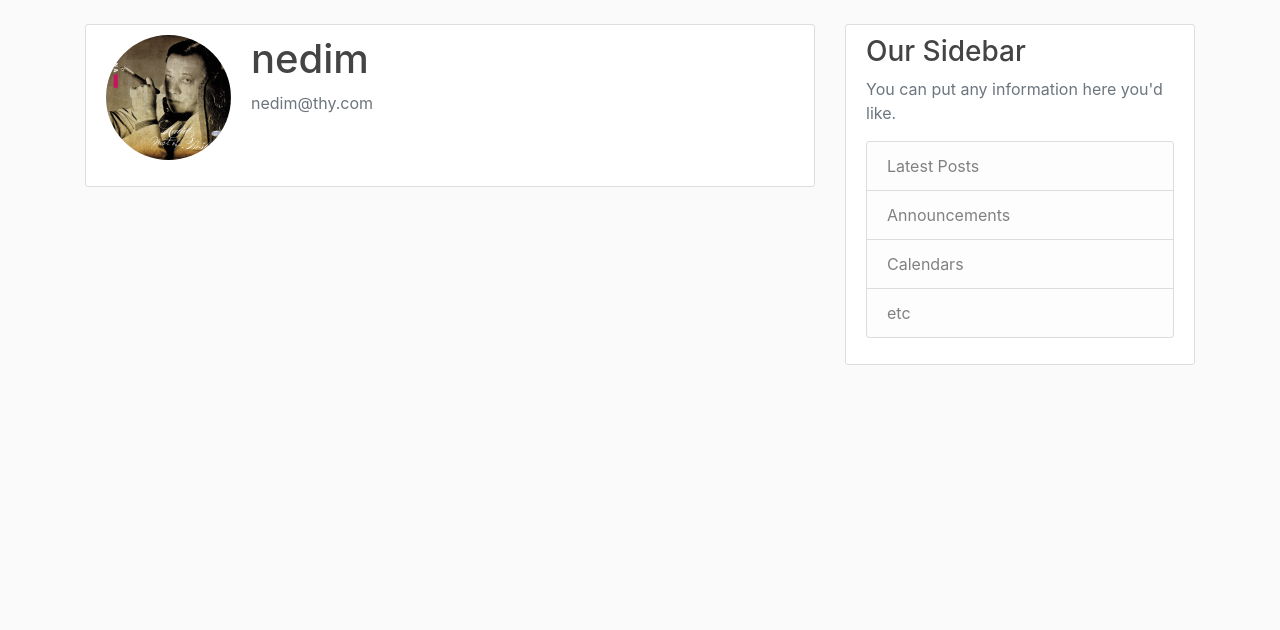
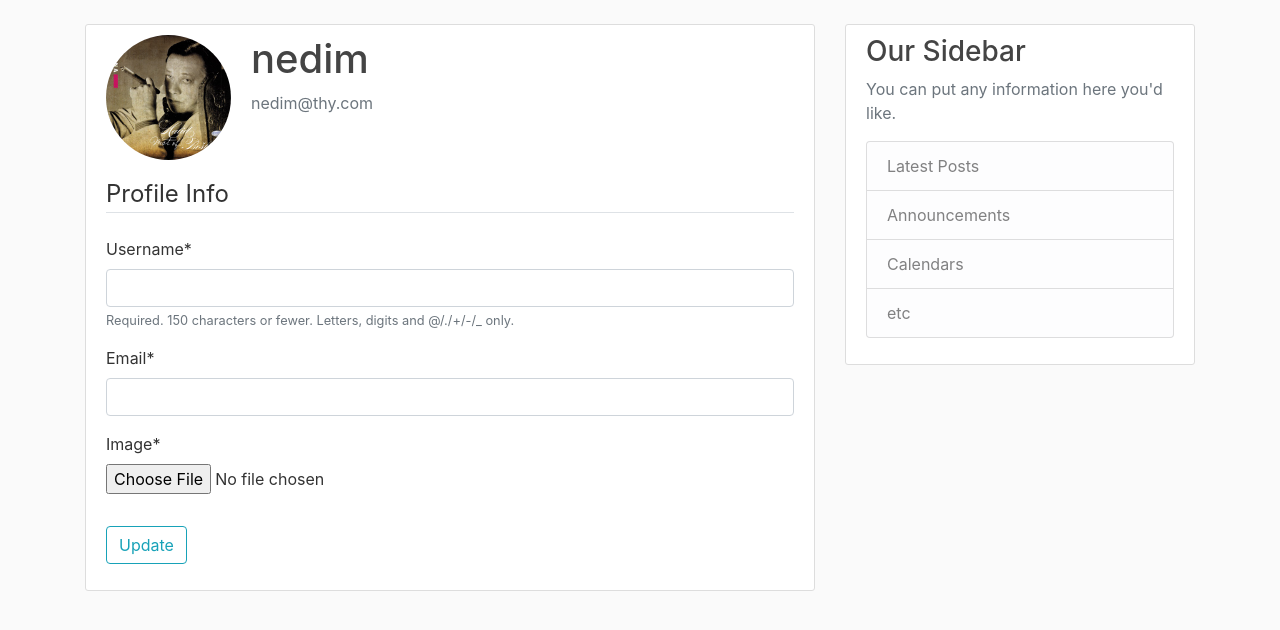
Before and after one commit to NedimRamicevic/django_blog_project, a Django app: template Users/templates/users/profile.html in a window 1280 px wide. Shown: the part 56-686 px from the top of the page. Run offline with Django 4.2, Linux system fonts and the light colour scheme; the template is opened without the code that fills it: values that come from a table or form of the project are taken from there, others are empty; a user stored in the database is signed in; data comes from the database, SQL or seed files in the repository; both versions use the stored data as it was after the commit; some libraries are stand-ins or nearby versions.

Commit message:
user & profile update

```diff
--- a/Users/forms.py
+++ b/Users/forms.py
@@ -1,6 +1,7 @@
 from dataclasses import field
 from django import forms
 from django.contrib.auth.models import User
+from .models import Profile
 from django.contrib.auth.forms import UserCreationForm
 
 class UserRegisterForm(UserCreationForm):
@@ -9,3 +10,15 @@ class UserRegisterForm(UserCreationForm):
     class Meta:
         model = User
         fields = ['username', 'email', 'password1', 'password2']
+class UserUpdateForm(forms.ModelForm):
+    email = forms.EmailField()
+
+    class Meta:
+        model = User
+        fields = ['username', 'email']
+
+
+class ProfileUpdateForm(forms.ModelForm):
+    class Meta:
+        model = Profile
+        fields = ['image']
--- a/Users/templates/users/profile.html
+++ b/Users/templates/users/profile.html
@@ -10,6 +10,15 @@
       <p class="text-secondary">{{ user.email }}</p>
     </div>
   </div>
-  <!-- FORM HERE -->
+  <form method="POST" enctype="multipart/form-data">
+    {% csrf_token %}
+    <fieldset class="form-group">
+      <legend class="border-bottom mb-4">Profile Info</legend>
+      {{ u_form|crispy }} {{ p_form|crispy }}
+    </fieldset>
+    <div class="form-group">
+      <button class="btn btn-outline-info" type="submit">Update</button>
+    </div>
+  </form>
 </div>
 {% endblock content %}
```
Also changed, not shown: Users/views.py (+22 -2 lines), db.sqlite3.
